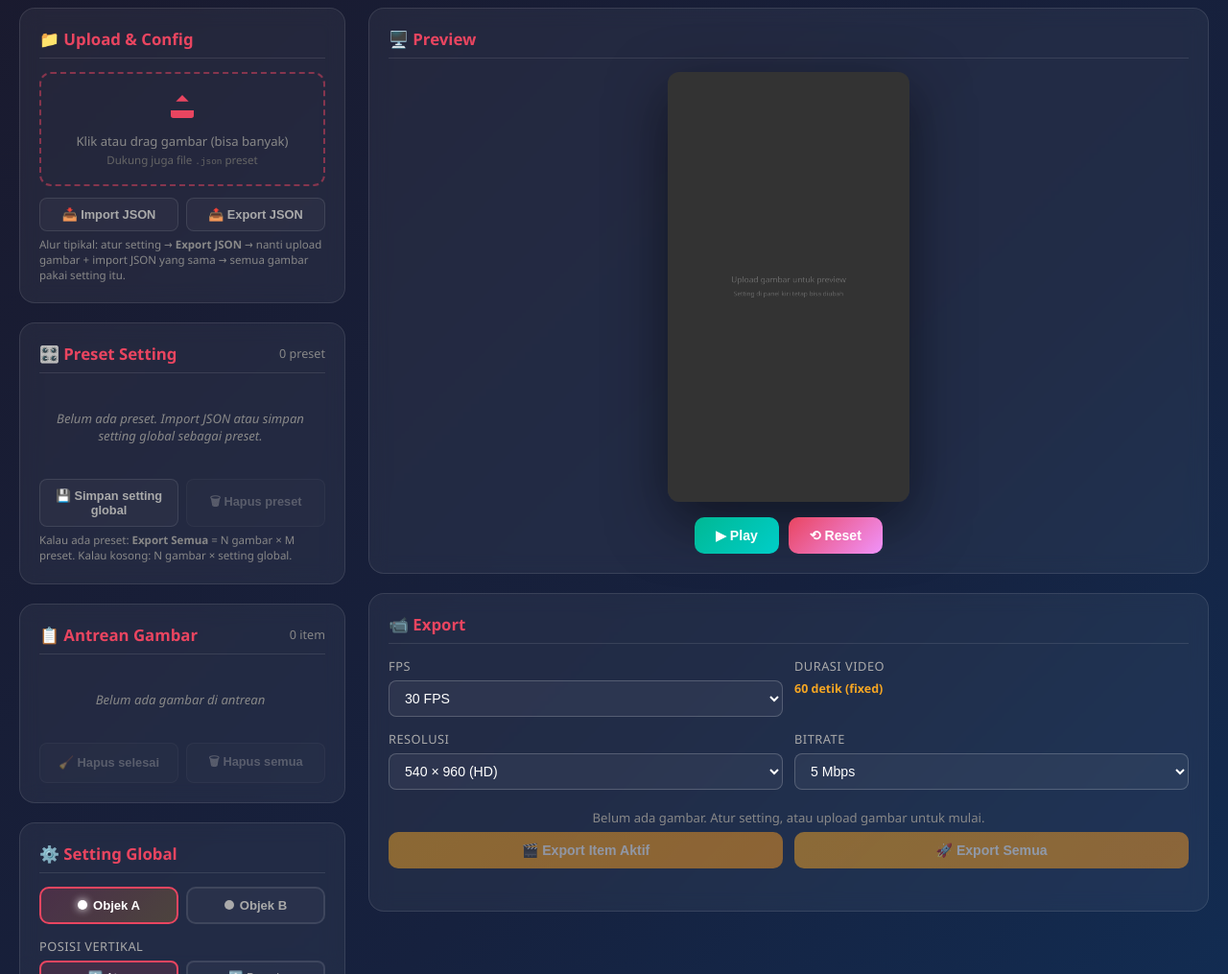
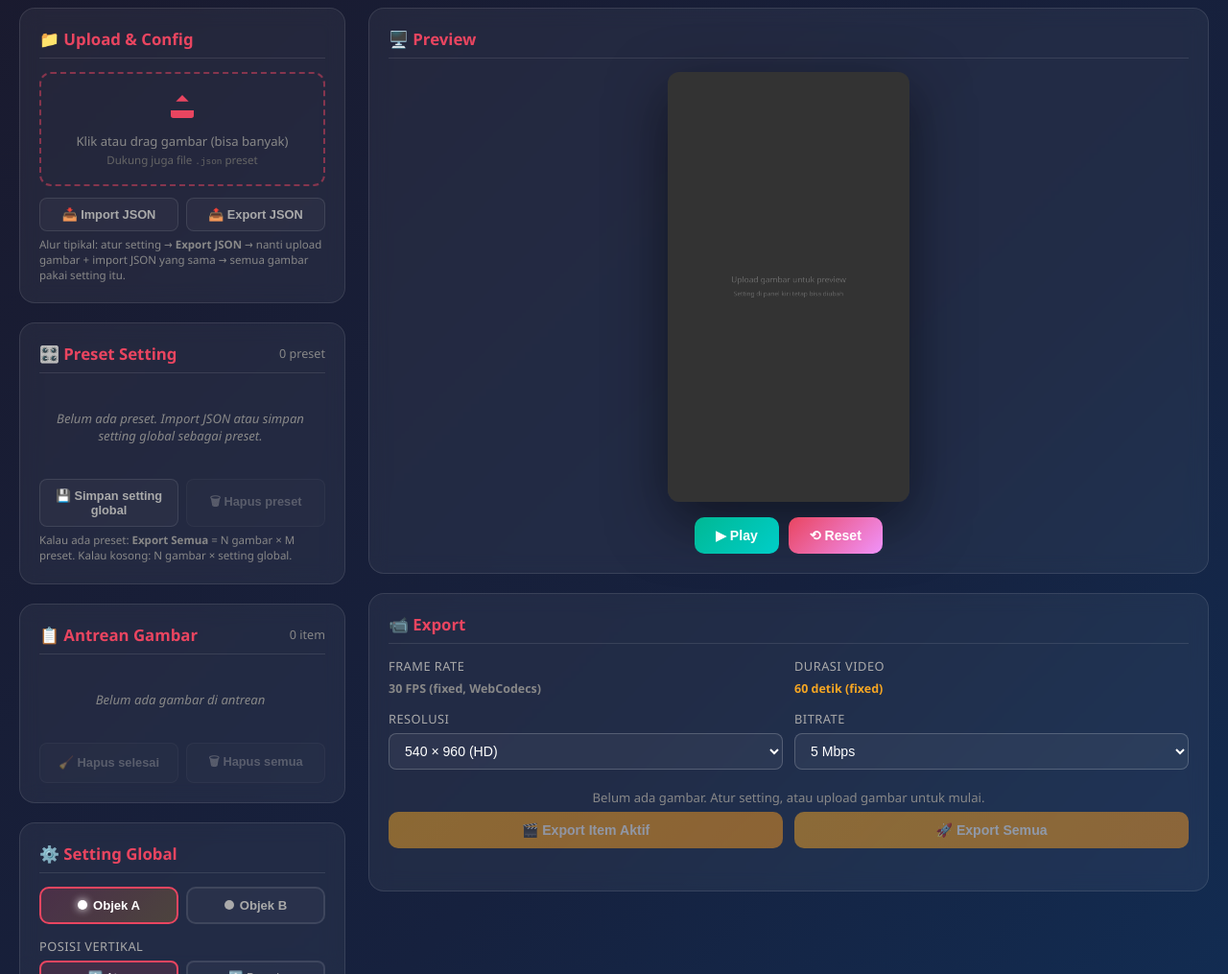
Before and after one commit to adelerpan-afk/gambarputar, a plain HTML site: page index.html in a window 1280 px wide. Shown: the part 85-1100 px from the top of the page at 96% size. Drawn offline with Linux system fonts and the light colour scheme.

Commit message:
Refactor FPS selection to fixed frame rate display
Updated FPS label and removed FPS selection dropdown.

```diff
--- a/index.html
+++ b/index.html
@@ -197,12 +197,10 @@
 
           <div class="form-row">
             <div class="form-group">
-              <label for="fpsSelect">FPS</label>
-              <select id="fpsSelect">
-                <option value="24">24 FPS</option>
-                <option value="30" selected>30 FPS</option>
-                <option value="60">60 FPS</option>
-              </select>
+              <label>Frame Rate</label>
+              <div class="range-value" style="text-align:left; color:var(--c-text-dimmer); font-weight:600">
+                30 FPS (fixed, WebCodecs)
+              </div>
             </div>
             <div class="form-group">
               <label>Durasi Video</label>
@@ -267,6 +265,8 @@
       });
     }
   </script>
+  <!-- mp4-muxer lokal (UMD) — offline-ready, tidak butuh CDN -->
+  <script src="./mp4-muxer.min.js"></script>
   <script src="./app.js"></script>
 </body>
 
```
